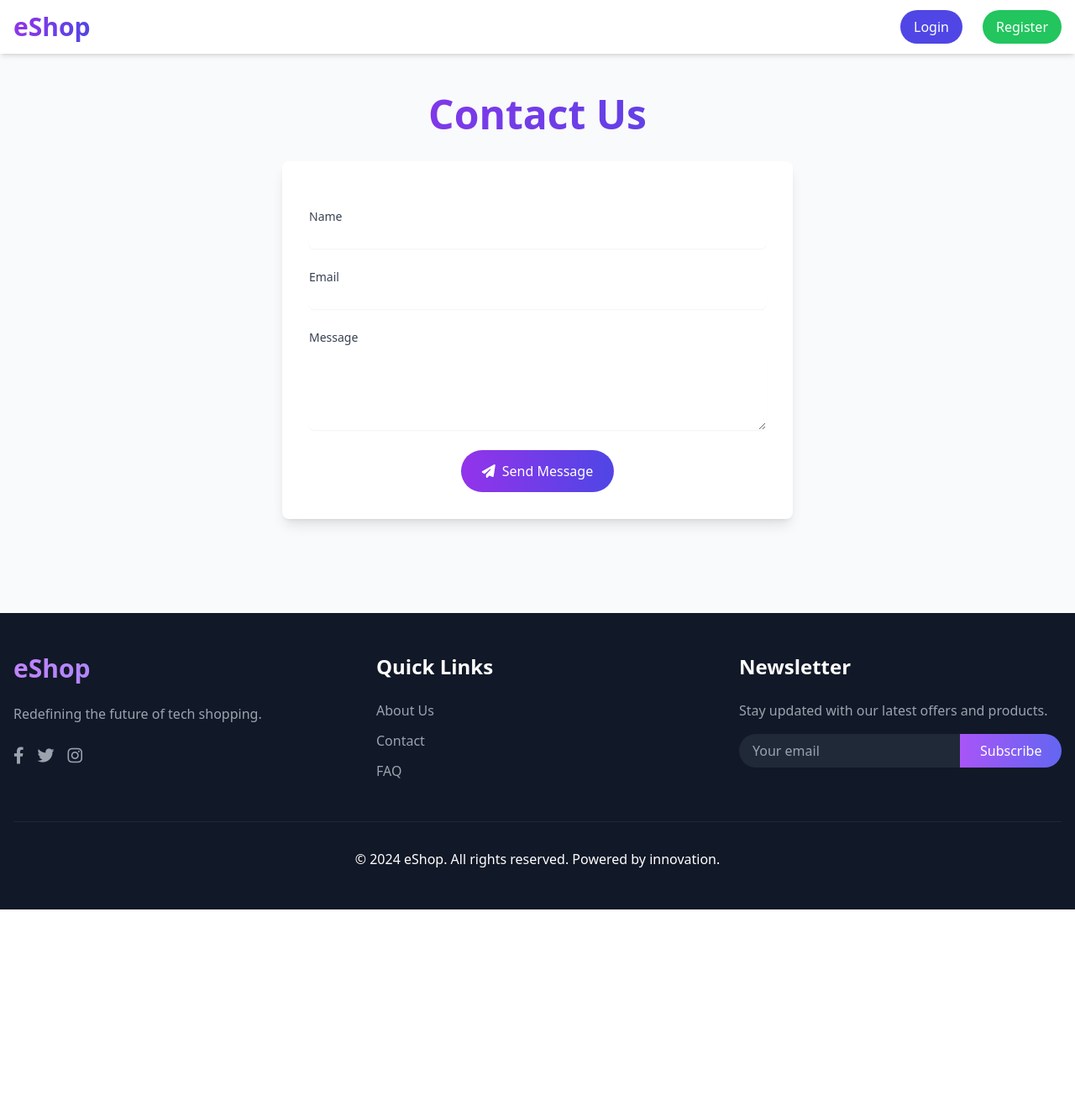
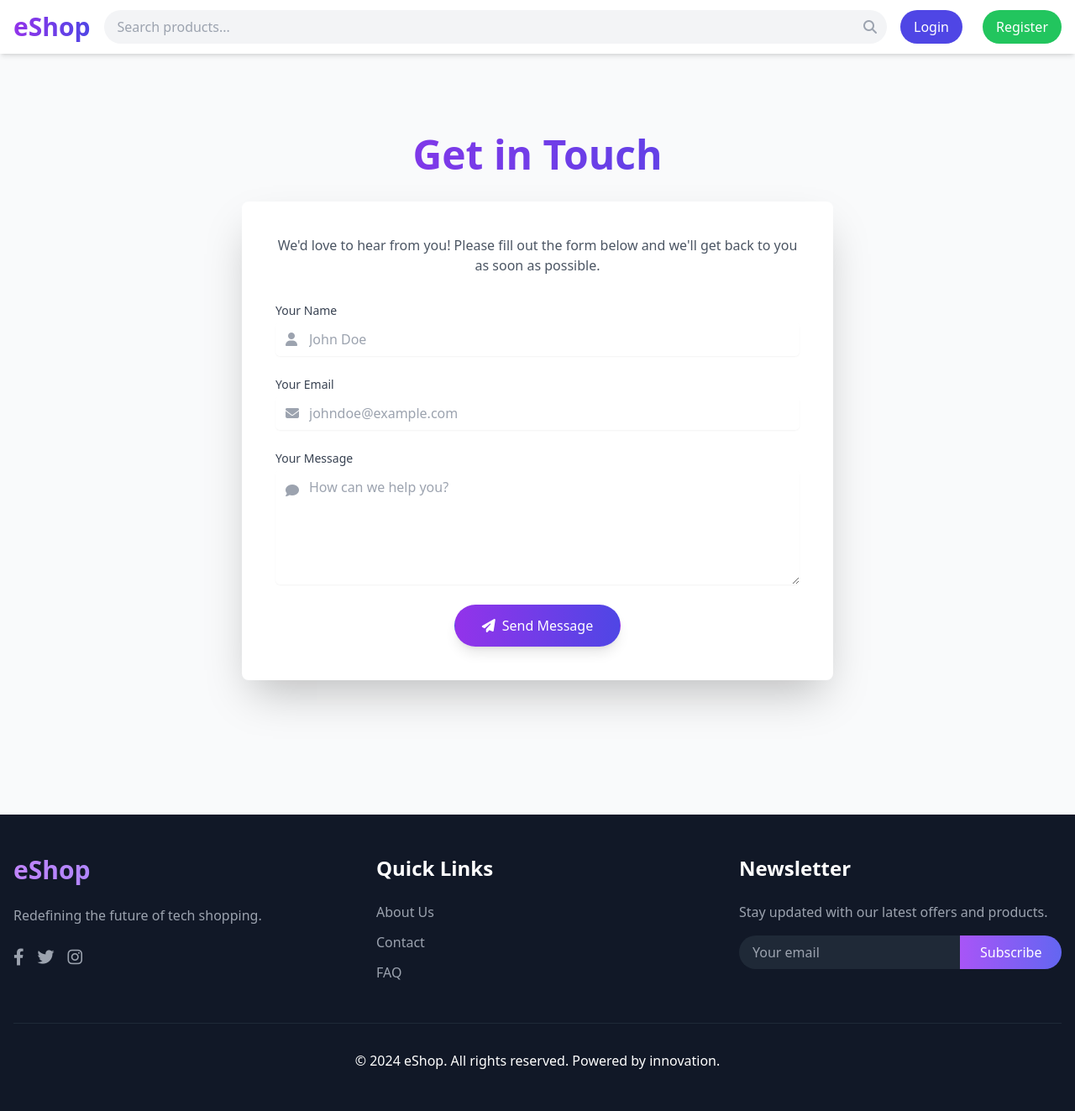
Before and after one commit to zimNMM/Ecommerce, a Django app: page /contact/ in a window 1280 px wide. Shown: the whole page at 84% size. Before the commit the page ends 1083 px from the top, so only its background shows below. Run offline with Django 5.2, Linux system fonts and the light colour scheme; some libraries are stand-ins or nearby versions.

Commit message:
more html refining

```diff
--- a/shop/templates/shop/base.html
+++ b/shop/templates/shop/base.html
@@ -8,13 +8,21 @@
     <link rel="stylesheet" href="https://cdnjs.cloudflare.com/ajax/libs/font-awesome/6.4.0/css/all.min.css">
     <script defer src="https://unpkg.com/alpinejs@3.x.x/dist/cdn.min.js"></script>
 </head>
-<body class="flex flex-col min-h-screen bg-gray-50 font-sans" x-data="{ mobileMenu: false }">
+<body class="flex flex-col min-h-screen bg-gray-50 font-sans scroll-smooth" x-data="{ mobileMenu: false }">
     <!-- Header -->
     <header class="bg-white shadow-md sticky top-0 z-50 transition-all duration-300" x-data="{ isScrolled: false }" @scroll.window="isScrolled = (window.pageYOffset > 20)">
         <nav class="container mx-auto px-4 py-3 flex justify-between items-center" :class="{ 'py-2': isScrolled }">
             <a href="{% url 'index' %}" class="text-3xl font-extrabold text-transparent bg-clip-text bg-gradient-to-r from-purple-600 to-indigo-600 transition-all duration-300" :class="{ 'text-2xl': isScrolled }">
                 eShop
             </a>
+            <div class="hidden md:block flex-grow mx-4">
+                <form action="#" method="get" class="relative">
+                    <input type="text" name="q" placeholder="Search products..." class="w-full px-4 py-2 rounded-full bg-gray-100 focus:outline-none focus:ring-2 focus:ring-indigo-600">
+                    <button type="submit" class="absolute right-3 top-1/2 transform -translate-y-1/2 text-gray-400 hover:text-indigo-600">
+                        <i class="fas fa-search"></i>
+                    </button>
+                </form>
+            </div>
             <div class="hidden md:flex items-center space-x-6">
                 {% if user.is_authenticated %}
                     <a href="{% url 'cart' %}" class="text-gray-600 hover:text-indigo-600 transition flex items-center">
@@ -36,7 +44,21 @@
             </button>
         </nav>
         <!-- Mobile Menu -->
-        <div x-show="mobileMenu" x-transition:enter="transition ease-out duration-300" x-transition:enter-start="opacity-0 scale-95" x-transition:enter-end="opacity-100 scale-100" x-transition:leave="transition ease-in duration-300" x-transition:leave-start="opacity-100 scale-100" x-transition:leave-end="opacity-0 scale-95" class="md:hidden absolute top-full left-0 right-0 bg-white shadow-lg p-4">
+        <div x-show="mobileMenu"
+             x-transition:enter="transition ease-out duration-300"
+             x-transition:enter-start="opacity-0 transform -translate-x-full"
+             x-transition:enter-end="opacity-100 transform translate-x-0"
+             x-transition:leave="transition ease-in duration-300"
+             x-transition:leave-start="opacity-100 transform translate-x-0"
+             x-transition:leave-end="opacity-0 transform -translate-x-full"
+             class="md:hidden fixed top-0 left-0 right-0 bottom-0 bg-white shadow-lg p-4 z-50">
+            <button @click="mobileMenu = false" class="absolute top-4 right-4 text-gray-500 hover:text-indigo-600 focus:outline-none">
+                <i class="fas fa-times text-2xl"></i>
+            </button>
+            <div class="mt-12">
+                <form action="#" method="get" class="mb-6">
+                    <input type="text" name="q" placeholder="Search products..." class="w-full px-4 py-2 rounded-full bg-gray-100 focus:outline-none focus:ring-2 focus:ring-indigo-600">
+                </form>
                 {% if user.is_authenticated %}
                     <a href="{% url 'cart' %}" class="block py-2 text-gray-600 hover:text-indigo-600 transition">Cart</a>
                     <a href="{% url 'wishlist' %}" class="block py-2 text-gray-600 hover:text-indigo-600 transition">Wishlist</a>
@@ -45,6 +67,7 @@
                     <a href="{% url 'login' %}" class="block py-2 text-indigo-600 hover:text-indigo-700 transition">Login</a>
                     <a href="{% url 'register' %}" class="block py-2 text-green-500 hover:text-green-600 transition">Register</a>
                 {% endif %}
+            </div>
         </div>
     </header>
 
@@ -56,7 +79,7 @@
     <!-- Footer -->
     <footer class="bg-gray-900 text-white py-12">
         <div class="container mx-auto px-4">
-            <div class="grid grid-cols-1 md:grid-cols-3 gap-12">
+            <div class="grid grid-cols-1 md:grid-cols-2 lg:grid-cols-3 gap-12">
                 <div>
                     <h3 class="text-3xl font-bold mb-6 text-transparent bg-clip-text bg-gradient-to-r from-purple-400 to-indigo-400">eShop</h3>
                     <p class="text-gray-400 mb-6">Redefining the future of tech shopping.</p>
@@ -77,9 +100,9 @@
                 <div>
                     <h4 class="text-2xl font-semibold mb-6">Newsletter</h4>
                     <p class="text-gray-400 mb-4">Stay updated with our latest offers and products.</p>
-                    <form class="flex">
-                        <input type="email" placeholder="Your email" class="bg-gray-800 text-white px-4 py-2 rounded-l-full focus:outline-none focus:ring-2 focus:ring-indigo-600">
-                        <button type="submit" class="bg-gradient-to-r from-purple-500 to-indigo-500 text-white px-6 py-2 rounded-r-full hover:from-purple-600 hover:to-indigo-600 transition">Subscribe</button>
+                    <form class="flex flex-col sm:flex-row">
+                        <input type="email" placeholder="Your email" class="bg-gray-800 text-white px-4 py-2 rounded-full sm:rounded-l-full sm:rounded-r-none mb-2 sm:mb-0 focus:outline-none focus:ring-2 focus:ring-indigo-600">
+                        <button type="submit" class="bg-gradient-to-r from-purple-500 to-indigo-500 text-white px-6 py-2 rounded-full sm:rounded-l-none sm:rounded-r-full hover:from-purple-600 hover:to-indigo-600 transition">Subscribe</button>
                     </form>
                 </div>
             </div>
@@ -88,6 +111,10 @@
             </div>
         </div>
     </footer>
+
+    <button id="backToTop" class="fixed bottom-4 right-4 bg-indigo-600 text-white p-2 rounded-full shadow-lg opacity-0 transition-opacity duration-300 hover:bg-indigo-700 focus:outline-none">
+        <i class="fas fa-arrow-up"></i>
+    </button>
 
     <style>
         @keyframes fadeInDown {
@@ -101,5 +128,19 @@
         .animate-fade-in-down { animation: fadeInDown 1s ease-out; }
         .animate-fade-in-up { animation: fadeInUp 1s ease-out; }
     </style>
+
+    <script>
+        const backToTopButton = document.getElementById('backToTop');
+        window.addEventListener('scroll', () => {
+            if (window.pageYOffset > 100) {
+                backToTopButton.classList.add('opacity-100');
+            } else {
+                backToTopButton.classList.remove('opacity-100');
+            }
+        });
+        backToTopButton.addEventListener('click', () => {
+            window.scrollTo({ top: 0, behavior: 'smooth' });
+        });
+    </script>
 </body>
 </html>
--- a/shop/templates/shop/contact.html
+++ b/shop/templates/shop/contact.html
@@ -3,46 +3,63 @@
 {% block title %}Contact Us - eShop{% endblock %}
 
 {% block content %}
-<div class="max-w-2xl mx-auto px-4 sm:px-6 lg:px-8">
+<div class="max-w-3xl mx-auto px-4 sm:px-6 lg:px-8 py-12">
     <section class="mb-16 animate-fade-in-down">
-        <h1 class="text-4xl md:text-5xl font-extrabold text-transparent bg-clip-text bg-gradient-to-r from-purple-600 to-indigo-600 mb-8 text-center">Contact Us</h1>
+        <h1 class="text-3xl md:text-4xl lg:text-5xl font-extrabold text-transparent bg-clip-text bg-gradient-to-r from-purple-600 to-indigo-600 mb-8 text-center">Get in Touch</h1>
 
         {% if messages %}
             <div class="mb-6">
                 {% for message in messages %}
-                    <div class="bg-green-100 border border-green-400 text-green-700 px-4 py-3 rounded-md" role="alert">
-                        <p class="text-center">{{ message }}</p>
+                    <div class="bg-green-100 border-l-4 border-green-500 text-green-700 p-4 rounded-md shadow-md" role="alert">
+                        <p class="font-medium">Success!</p>
+                        <p>{{ message }}</p>
                     </div>
                 {% endfor %}
             </div>
         {% endif %}
 
-        <div class="bg-white shadow-lg rounded-lg p-8">
+        <div class="bg-white shadow-2xl rounded-lg p-8 md:p-10">
+            <p class="text-gray-600 text-center mb-8">We'd love to hear from you! Please fill out the form below and we'll get back to you as soon as possible.</p>
             <form method="post" class="space-y-6">
                 {% csrf_token %}
-                <div>
-                    <label for="id_name" class="block text-sm font-medium text-gray-700">Name</label>
-                    <input type="text" name="name" id="id_name" value="{{ form.name.value|default:'' }}" class="mt-1 block w-full rounded-md border-gray-300 shadow-sm focus:border-indigo-300 focus:ring focus:ring-indigo-200 focus:ring-opacity-50">
+                <div class="relative">
+                    <label for="id_name" class="block text-sm font-medium text-gray-700 mb-1">Your Name</label>
+                    <div class="relative rounded-md shadow-sm">
+                        <div class="absolute inset-y-0 left-0 pl-3 flex items-center pointer-events-none">
+                            <i class="fas fa-user text-gray-400"></i>
+                        </div>
+                        <input type="text" name="name" id="id_name" value="{{ form.name.value|default:'' }}" class="block w-full pl-10 pr-3 py-2 rounded-md border-gray-300 focus:ring-indigo-500 focus:border-indigo-500" placeholder="John Doe">
+                    </div>
                     {% if form.name.errors %}
                         <p class="mt-2 text-sm text-red-600">{{ form.name.errors }}</p>
                     {% endif %}
                 </div>
-                <div>
-                    <label for="id_email" class="block text-sm font-medium text-gray-700">Email</label>
-                    <input type="email" name="email" id="id_email" value="{{ form.email.value|default:'' }}" class="mt-1 block w-full rounded-md border-gray-300 shadow-sm focus:border-indigo-300 focus:ring focus:ring-indigo-200 focus:ring-opacity-50">
+                <div class="relative">
+                    <label for="id_email" class="block text-sm font-medium text-gray-700 mb-1">Your Email</label>
+                    <div class="relative rounded-md shadow-sm">
+                        <div class="absolute inset-y-0 left-0 pl-3 flex items-center pointer-events-none">
+                            <i class="fas fa-envelope text-gray-400"></i>
+                        </div>
+                        <input type="email" name="email" id="id_email" value="{{ form.email.value|default:'' }}" class="block w-full pl-10 pr-3 py-2 rounded-md border-gray-300 focus:ring-indigo-500 focus:border-indigo-500" placeholder="johndoe@example.com">
+                    </div>
                     {% if form.email.errors %}
                         <p class="mt-2 text-sm text-red-600">{{ form.email.errors }}</p>
                     {% endif %}
                 </div>
-                <div>
-                    <label for="id_message" class="block text-sm font-medium text-gray-700">Message</label>
-                    <textarea name="message" id="id_message" rows="4" class="mt-1 block w-full rounded-md border-gray-300 shadow-sm focus:border-indigo-300 focus:ring focus:ring-indigo-200 focus:ring-opacity-50">{{ form.message.value|default:'' }}</textarea>
+                <div class="relative">
+                    <label for="id_message" class="block text-sm font-medium text-gray-700 mb-1">Your Message</label>
+                    <div class="relative rounded-md shadow-sm">
+                        <div class="absolute top-3 left-3 pointer-events-none">
+                            <i class="fas fa-comment text-gray-400"></i>
+                        </div>
+                        <textarea name="message" id="id_message" rows="5" class="block w-full pl-10 pr-3 py-2 rounded-md border-gray-300 focus:ring-indigo-500 focus:border-indigo-500" placeholder="How can we help you?">{{ form.message.value|default:'' }}</textarea>
+                    </div>
                     {% if form.message.errors %}
                         <p class="mt-2 text-sm text-red-600">{{ form.message.errors }}</p>
                     {% endif %}
                 </div>
                 <div class="text-center">
-                    <button type="submit" class="inline-flex items-center px-6 py-3 border border-transparent text-base font-medium rounded-full text-white bg-gradient-to-r from-purple-600 to-indigo-600 hover:from-purple-700 hover:to-indigo-700 focus:outline-none focus:ring-2 focus:ring-offset-2 focus:ring-indigo-500 transition-all duration-300 ease-in-out transform hover:scale-105">
+                    <button type="submit" class="inline-flex items-center px-8 py-3 border border-transparent text-base font-medium rounded-full text-white bg-gradient-to-r from-purple-600 to-indigo-600 hover:from-purple-700 hover:to-indigo-700 focus:outline-none focus:ring-2 focus:ring-offset-2 focus:ring-indigo-500 transition-all duration-300 ease-in-out transform hover:scale-105 shadow-lg">
                         <i class="fas fa-paper-plane mr-2"></i> Send Message
                     </button>
                 </div>
```
Also changed, not shown: shop/templates/shop/cart.html (+50 -31 lines), shop/templates/shop/checkout.html (+19 -19 lines), shop/templates/shop/my_orders.html (+19 -13 lines), shop/templates/shop/wishlist.html (+12 -15 lines), 1 other file. Lines whose indentation alone changed are shown as unchanged.
